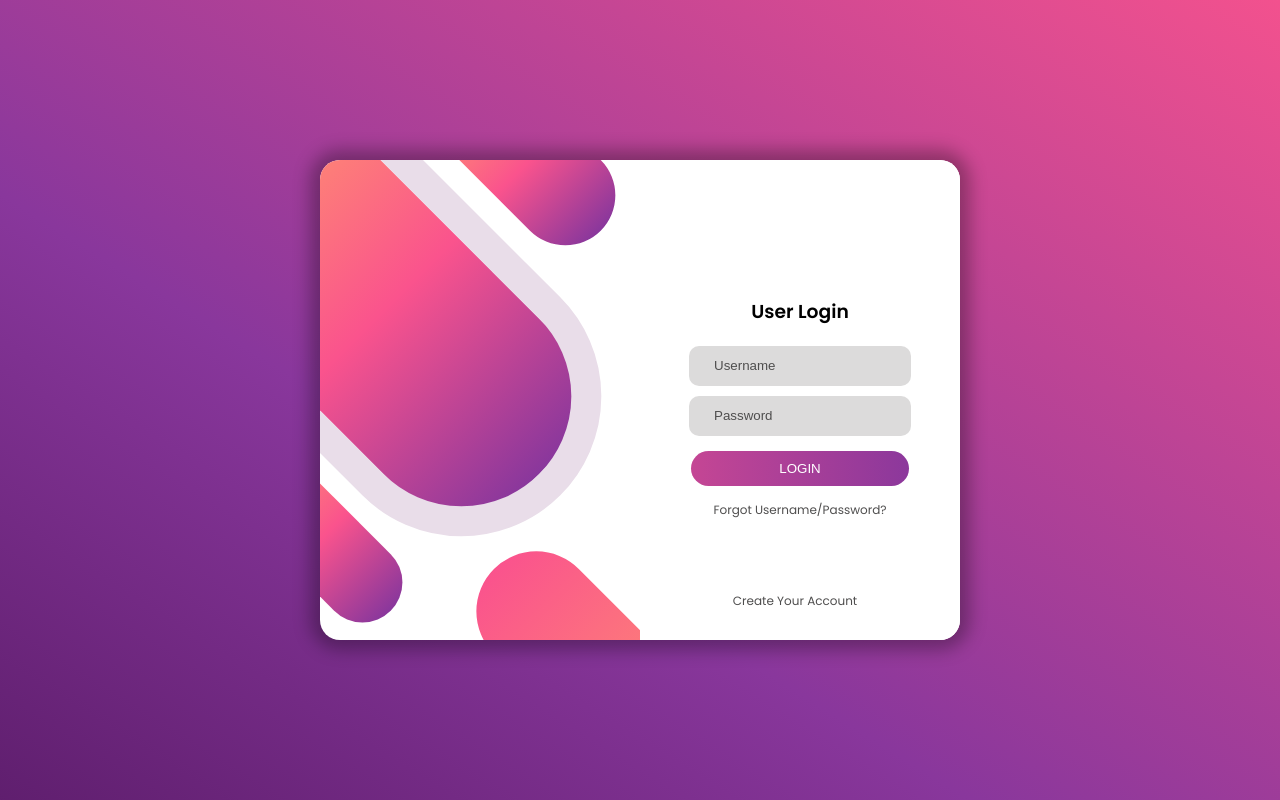
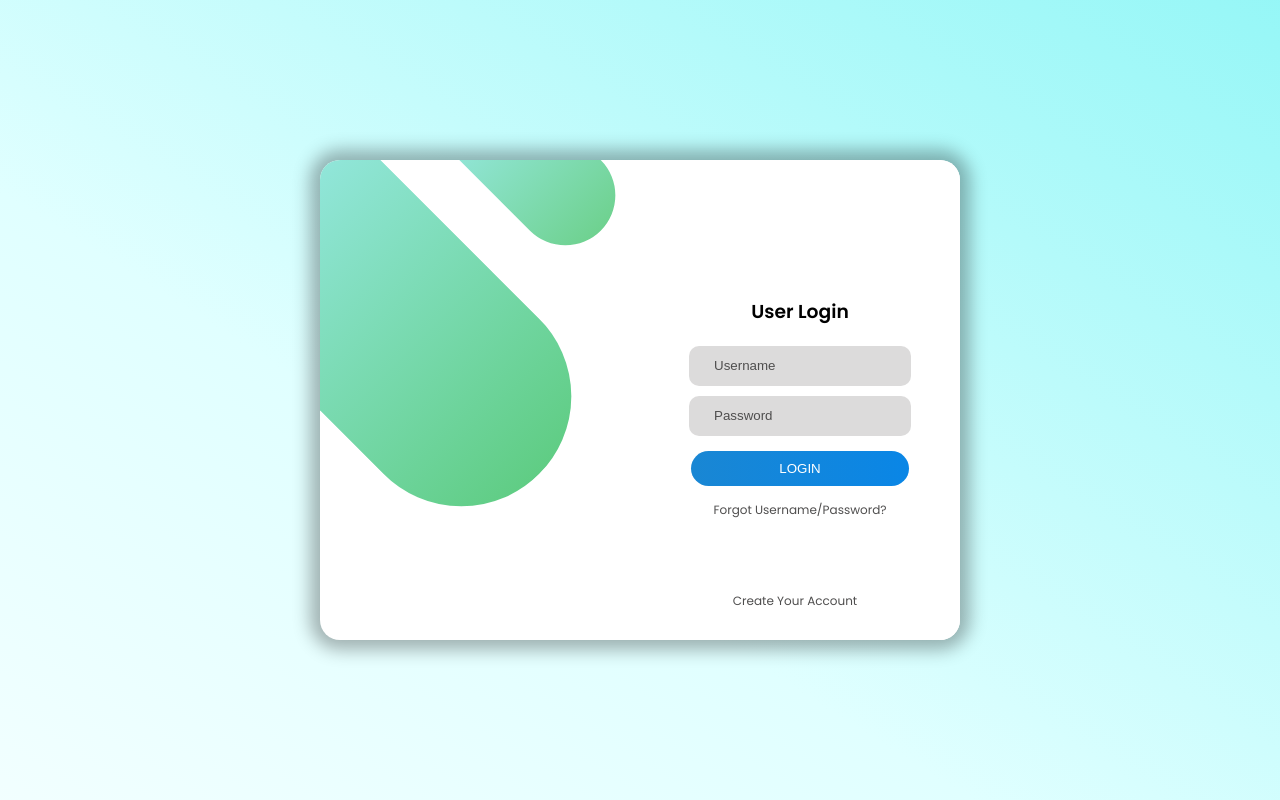
Before and after one commit to aqeeebb/login-page-1, a React (Create React App) app: page / in a window 1280 px wide. Built offline with nearby package versions, Linux system fonts and the light colour scheme.

Commit message:
final login page

```diff
--- a/src/LoginPage.jsx
+++ b/src/LoginPage.jsx
@@ -8,7 +8,7 @@ const LoginPage = () => {
         <div className="pill-1 rotate-45"></div>
         <div className="pill-2 rotate-45"></div>
         <div className="pill-3 rotate-45"></div>
-        <div className="pill-4 rotate-45"></div>
+
       </div>
       <div className="login">
         <h3 className="title">User Login</h3>
--- a/src/Lstyles.css
+++ b/src/Lstyles.css
@@ -11,7 +11,7 @@ body {
     display: flex;
     justify-content: center;
     align-items: center;
-    background: linear-gradient(to bottom left, #ff966d, #fa538d, #89379c,#400c4c);
+    background: linear-gradient(to bottom left, #6294e5, #90f6f6,#E0FFFF,white);
     background-size: 200% 200%;
     position: relative;
     animation: change 5s ease-in-out infinite;
@@ -46,15 +46,7 @@ body {
     transform: rotate(-45deg);
 }
 
-.design .pill-1 {
-    bottom: 0;
-    left: -40px;
-    position: absolute;
-    width: 80px;
-    height: 200px;
-    background: linear-gradient(#ff966d, #fa538d, #89379c);
-    border-radius: 40px;
-}
+
 
 .design .pill-2 {
     top: -100px;
@@ -62,9 +54,9 @@ body {
     position: absolute;
     height: 450px;
     width: 220px;
-    background: linear-gradient(#ff966d, #fa538d, #89379c);
+    background: linear-gradient(#9bebeb,#50c878e8);
     border-radius: 200px;
-    border: 30px solid #e9dde9;
+    border: 30px solid #ffffff;
 }
 
 .design .pill-3 {
@@ -73,7 +65,7 @@ body {
     position: absolute;
     height: 200px;
     width: 100px;
-    background: linear-gradient(#ff966d, #fa538d, #89379c);
+    background: linear-gradient(#9bebeb,#50c878d2);
     border-radius: 70px;
 
 }
@@ -84,7 +76,7 @@ body {
     position: absolute;
     height: 300px;
     width: 120px;
-    background: linear-gradient(#fa538d,#ff966d);
+    background: linear-gradient(#ffffff,#f8f8f8);
     border-radius: 80px;
 }
 
@@ -139,7 +131,7 @@ body {
     width: 68%;
     padding: 10px;
     color: white;
-    background: linear-gradient(to right, #ff966d, #fa538d, #89379c);
+    background: linear-gradient(to right, #06e0e0,#2887c2,rgb(9, 134, 231));
     background-size: 400% 400%;
     border: none;
     border-radius: 20px;
```
